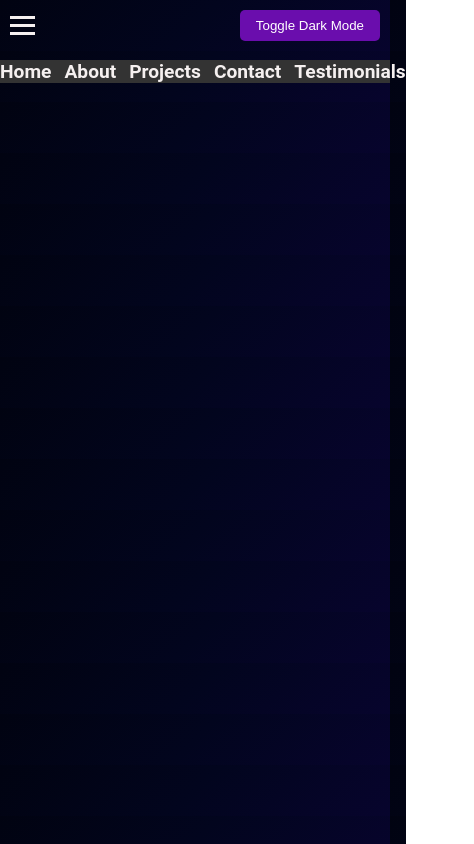
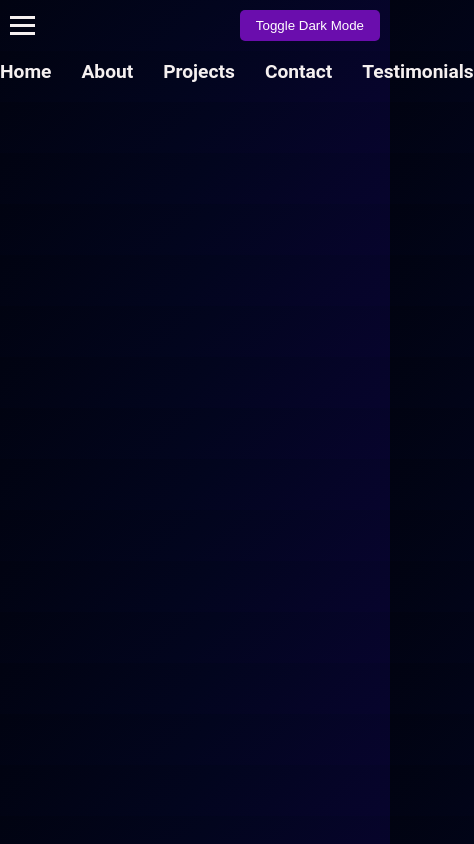
Before and after one commit to Aderibigbe-Ayantayo/fadeelPortfolio, a React (Create React App) app: page /header in a window 390 px wide. Shown: the whole page, 474 px wide, since content can reach past the window. Built offline with nearby package versions, Linux system fonts and the light colour scheme.

Commit message:
style changes

```diff
--- a/src/Components/Header.css
+++ b/src/Components/Header.css
@@ -58,11 +58,10 @@ header {
       display: none; /* Hide menu on mobile */
       flex-direction: column;
       width: 100%;
-      background-color: #333;
       position: absolute;
       top: 60px; /* Adjust based on header height */
       left: 0;
-      gap: 10px;
+      gap: 6px;
       padding: 10px 0;
     }
 
--- a/src/styles.css
+++ b/src/styles.css
@@ -18,7 +18,7 @@ header ul {
     margin: 0;
     padding: 0;
     list-style-type: none;
-    gap: 13px;
+    gap: 30px;
     margin-bottom: 1.5rem;
 }
 
```
